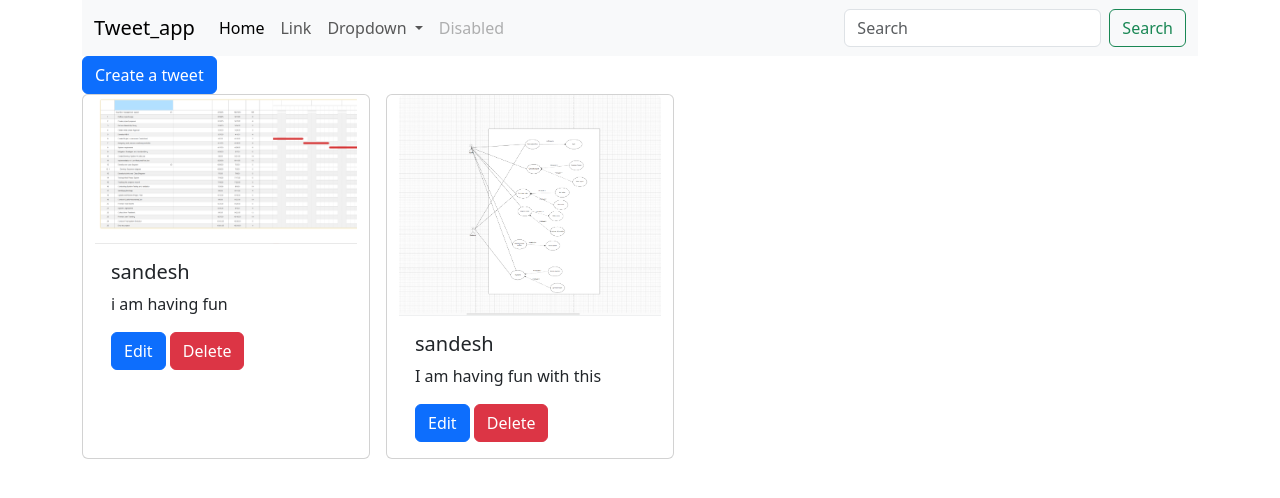
After one commit to Sandesh-Pandey6/Tweet_app, a Django app: page /sub_app/ in a window 1280 px wide. The commit adds this page. Shown: the top 498 px of the page. Run offline with Django 5.2, Linux system fonts and the light colour scheme; data comes from the database, SQL or seed files in the repository; both versions use the stored data as it was after the commit.

Commit message:
template error succesfully resolve

```diff
--- a/sub_app/templates/index.html
+++ /dev/null
@@ -1,5 +0,0 @@
-{%extends "layout.html"%}
-
-{%block title%}
-Sub_app
-{%endblock%}
--- /dev/null
+++ b/sub_app/templates/tweet_list.html
@@ -0,0 +1,66 @@
+{% extends "layout.html" %}
+
+
+{% block title %}
+Sub_app
+{%endblock%}
+
+{%block content%}
+
+<nav class="navbar navbar-expand-lg bg-body-tertiary">
+  <div class="container-fluid">
+    <a class="navbar-brand" href="#">Tweet_app</a>
+    <button class="navbar-toggler" type="button" data-bs-toggle="collapse" data-bs-target="#navbarSupportedContent" aria-controls="navbarSupportedContent" aria-expanded="false" aria-label="Toggle navigation">
+      <span class="navbar-toggler-icon"></span>
+    </button>
+    <div class="collapse navbar-collapse" id="navbarSupportedContent">
+      <ul class="navbar-nav me-auto mb-2 mb-lg-0">
+        <li class="nav-item">
+          <a class="nav-link active" aria-current="page" href="#">Home</a>
+        </li>
+        <li class="nav-item">
+          <a class="nav-link" href="#">Link</a>
+        </li>
+        <li class="nav-item dropdown">
+          <a class="nav-link dropdown-toggle" href="#" role="button" data-bs-toggle="dropdown" aria-expanded="false">
+            Dropdown
+          </a>
+          <ul class="dropdown-menu">
+            <li><a class="dropdown-item" href="#">Action</a></li>
+            <li><a class="dropdown-item" href="#">Another action</a></li>
+            <li><hr class="dropdown-divider"></li>
+            <li><a class="dropdown-item" href="#">Something else here</a></li>
+          </ul>
+        </li>
+        <li class="nav-item">
+          <a class="nav-link disabled" aria-disabled="true">Disabled</a>
+        </li>
+      </ul>
+      <form class="d-flex" role="search">
+        <input class="form-control me-2" type="search" placeholder="Search" aria-label="Search"/>
+        <button class="btn btn-outline-success" type="submit">Search</button>
+      </form>
+    </div>
+  </div>
+</nav>
+
+<a class="btn btn-primary" href="{% url 'create_tweet' %}">Create a tweet</a>
+
+<div class="container row gap-3">
+    {% for tweet in tweets %}
+    <div class="card" style="width: 18rem;">
+        <img src="{{ tweet.photo.url }}" class="card-img-top" alt="...">
+        <div class="card-body">
+            <h5 class="card-title">{{ tweet.user.username }}</h5>
+            <p class="card-text">{{ tweet.text }}</p>
+            <a href="{% url 'tweet_edit' tweet.id %}" class="btn btn-primary">Edit</a>
+            <a href="{% url 'tweet_delete' tweet.id %}" class="btn btn-danger">Delete</a>
+        </div>
+    </div>
+    {% endfor %}
+</div>
+
+
+
+
+{%endblock%}
--- a/sub_app/views.py
+++ b/sub_app/views.py
@@ -2,6 +2,10 @@ from django.shortcuts import render
 from .models import Tweet
 from .forms import TweetForm
 from django.shortcuts import get_object_or_404, redirect
+
+
+
+
 
 
 
@@ -34,7 +38,7 @@ def tweet_edit(request, tweet_id):
             return redirect('tweet_list')
     else:
         form = TweetForm(instance=tweet)
-    return render(request, 'tweet_form.html', {'form': form})
+    return render(request, 'sub_app/tweet_form.html', {'form': form})
 
 
 
--- a/main_app/templates/layout.html
+++ b/templates/layout.html
@@ -7,7 +7,7 @@
     <title>
         {%block title %}
         defalut page
-        {%{% endblock %}%}
+        {% endblock %}
     </title>
     <link href="https://cdn.jsdelivr.net/npm/bootstrap@5.3.7/dist/css/bootstrap.min.css" rel="stylesheet" integrity="sha384-LN+7fdVzj6u52u30Kp6M/trliBMCMKTyK833zpbD+pXdCLuTusPj697FH4R/5mcr" crossorigin="anonymous">
 </head>
```
Also changed, not shown: db.sqlite3, media/photos/Screenshot_2025-03-11_000322.png (added), media/photos/Screenshot_2025-03-11_094007.png (added), static/test.css (added), sub_app/templates/tweet_confirm_delete.html (added), sub_app/templates/tweet_form.html (added).
